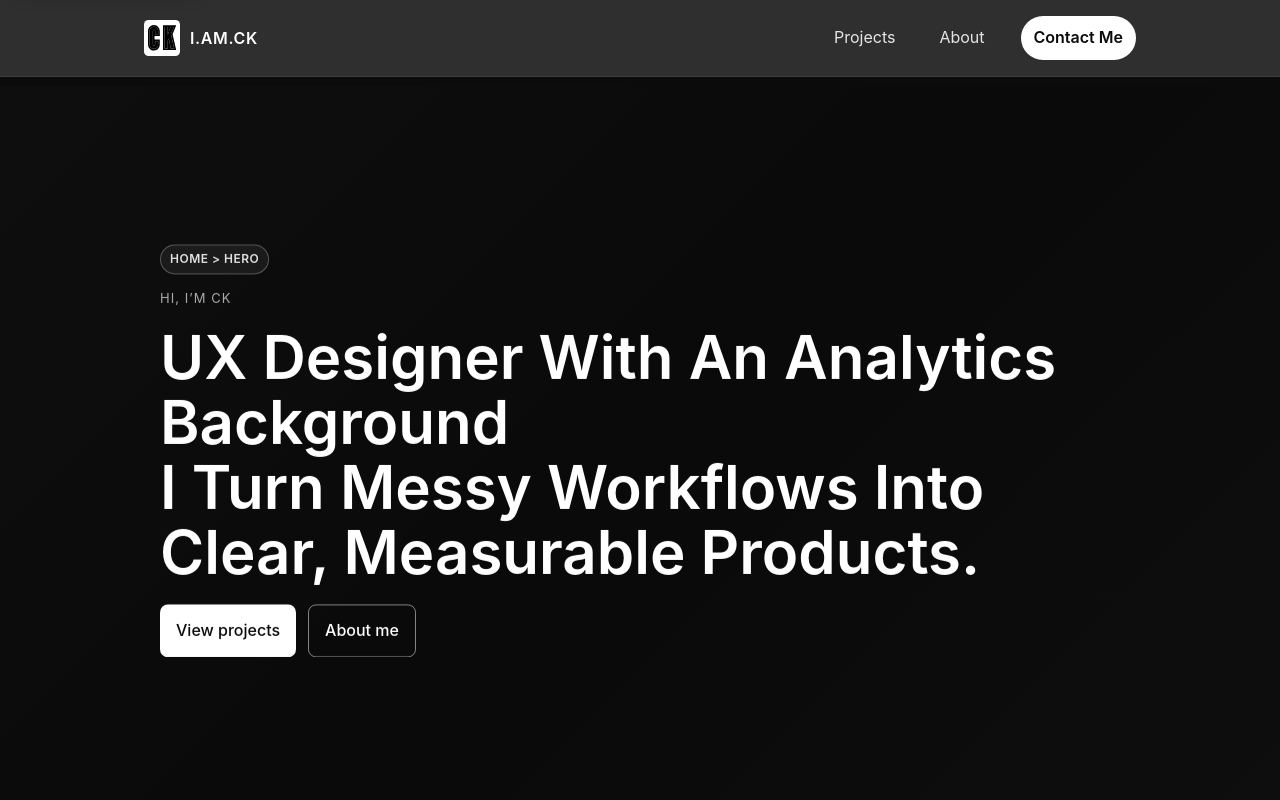
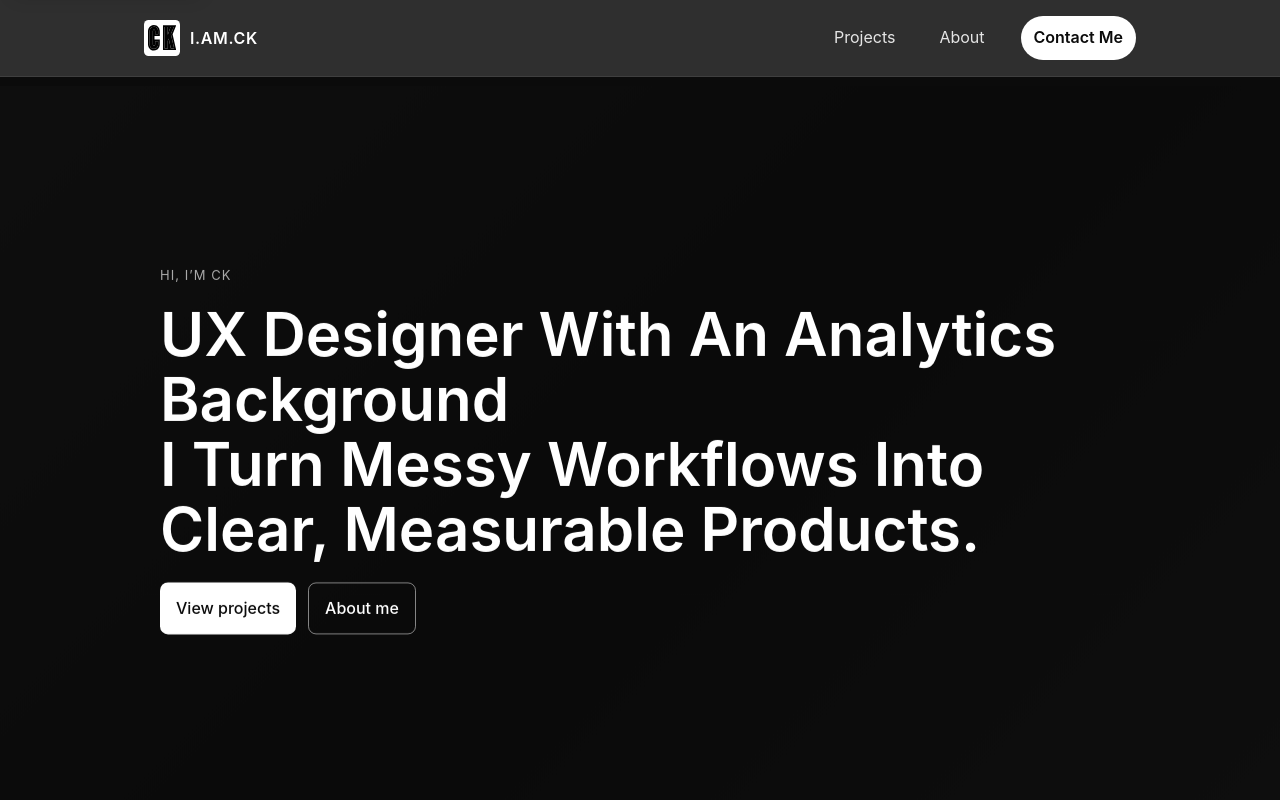
Before and after one commit to ckjo1991/iamck-portfolio-next, a Next.js app: page / in a window 1280 px wide. Shown: the top 800 px of the page. Built offline with nearby package versions, Linux system fonts and the light colour scheme.

Commit message:
chore: remove hero breadcrumb chip

```diff
--- a/app/sections/Hero.tsx
+++ b/app/sections/Hero.tsx
@@ -74,7 +74,6 @@ export default function Hero() {
     <section className="hero" ref={sectionRef}>
       <div className="hero-background" ref={backgroundRef} />
       <div className="hero-inner" ref={innerRef}>
-        <p className="hero-path">Home &gt; Hero</p>
         <p className="hero-eyebrow">hi, i’m ck</p>
 
         <h1 className="hero-title">
--- a/app/styles/hero.css
+++ b/app/styles/hero.css
@@ -27,21 +27,6 @@
   position: relative;
   z-index: 1;
   will-change: transform;
-}
-
-.hero-path {
-  display: inline-flex;
-  align-items: center;
-  margin-bottom: 14px;
-  padding: 4px 9px;
-  border-radius: 999px;
-  border: 1px solid rgba(255, 255, 255, 0.28);
-  background: rgba(255, 255, 255, 0.06);
-  color: rgba(255, 255, 255, 0.88);
-  font-size: 12px;
-  font-weight: 600;
-  letter-spacing: 0.04em;
-  text-transform: uppercase;
 }
 
 .hero-eyebrow {
```
